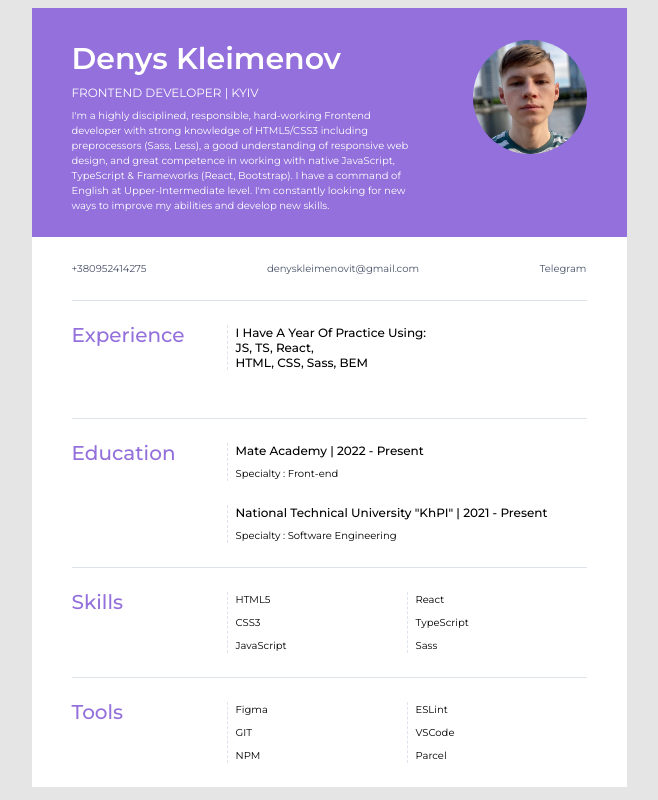
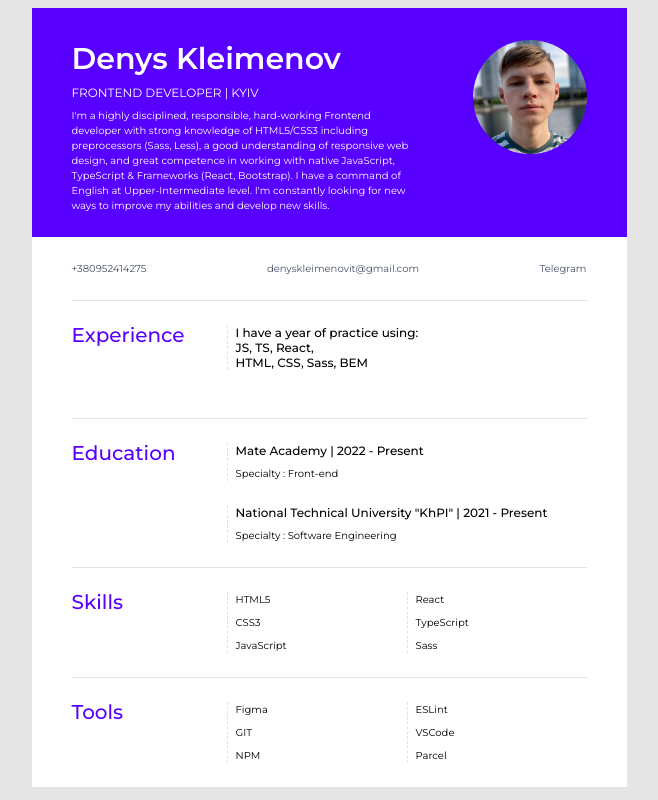
Before and after one commit to DenysKleimenov/cv-project, a plain HTML site: page index.html in a window 1280 px wide. Shown: the whole page, without its empty margins (311-969 px from the left). Drawn offline with Linux system fonts and the light colour scheme.

Commit message:
Update style.css

```diff
--- a/style.css
+++ b/style.css
@@ -19,7 +19,7 @@ strong {
 .about {
   display: flex;
   padding: 32px 40px 24px 40px;
-  background-color: #9370DB;
+  background-color: #5800FF;
   color: #fff;
 }
 
@@ -77,7 +77,7 @@ strong {
   font-weight: 500;
   font-size: 20px;
   line-height: 100%;
-  color: #9370DB;
+  color: #5800FF;
 }
 
 .info__content {
@@ -99,7 +99,6 @@ strong {
   font-weight: 500;
   font-size: 12px;
   line-height: 15px;
-  text-transform: capitalize;
 }
 
 .job__description {
```
